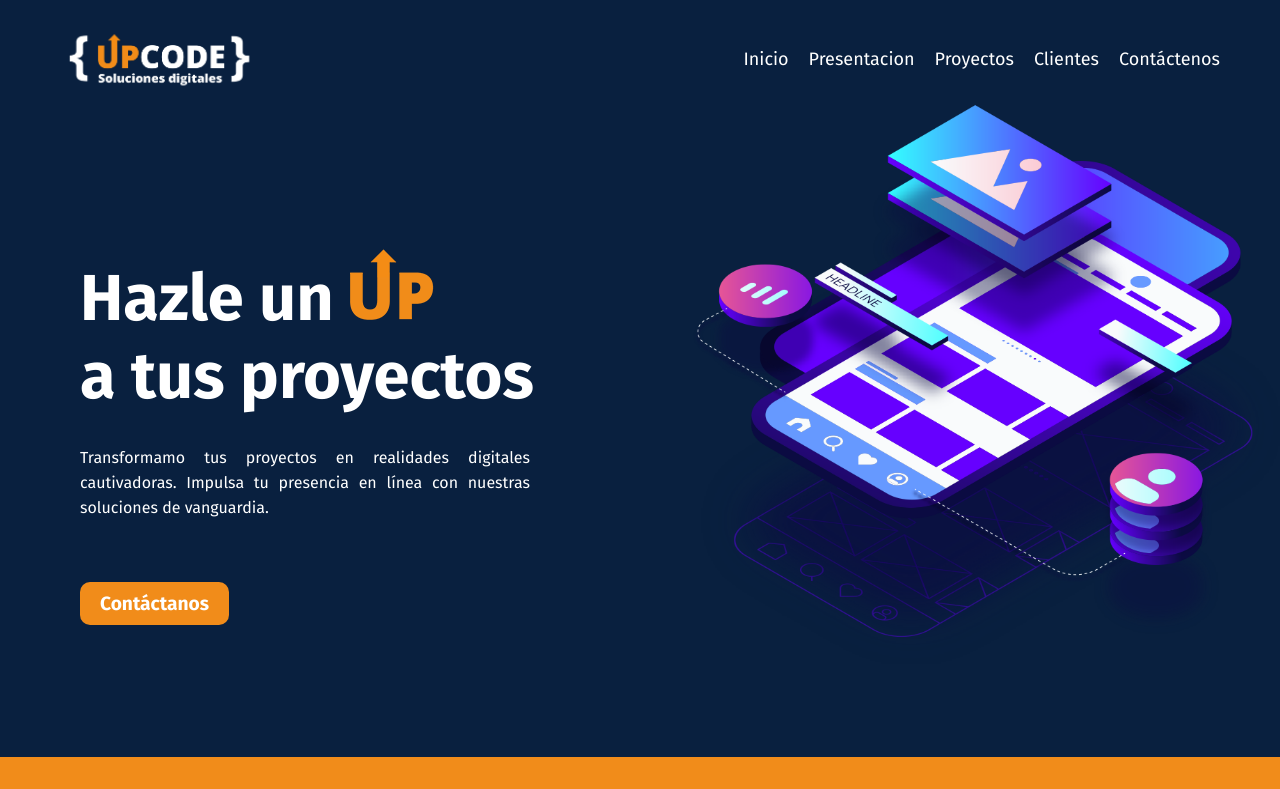
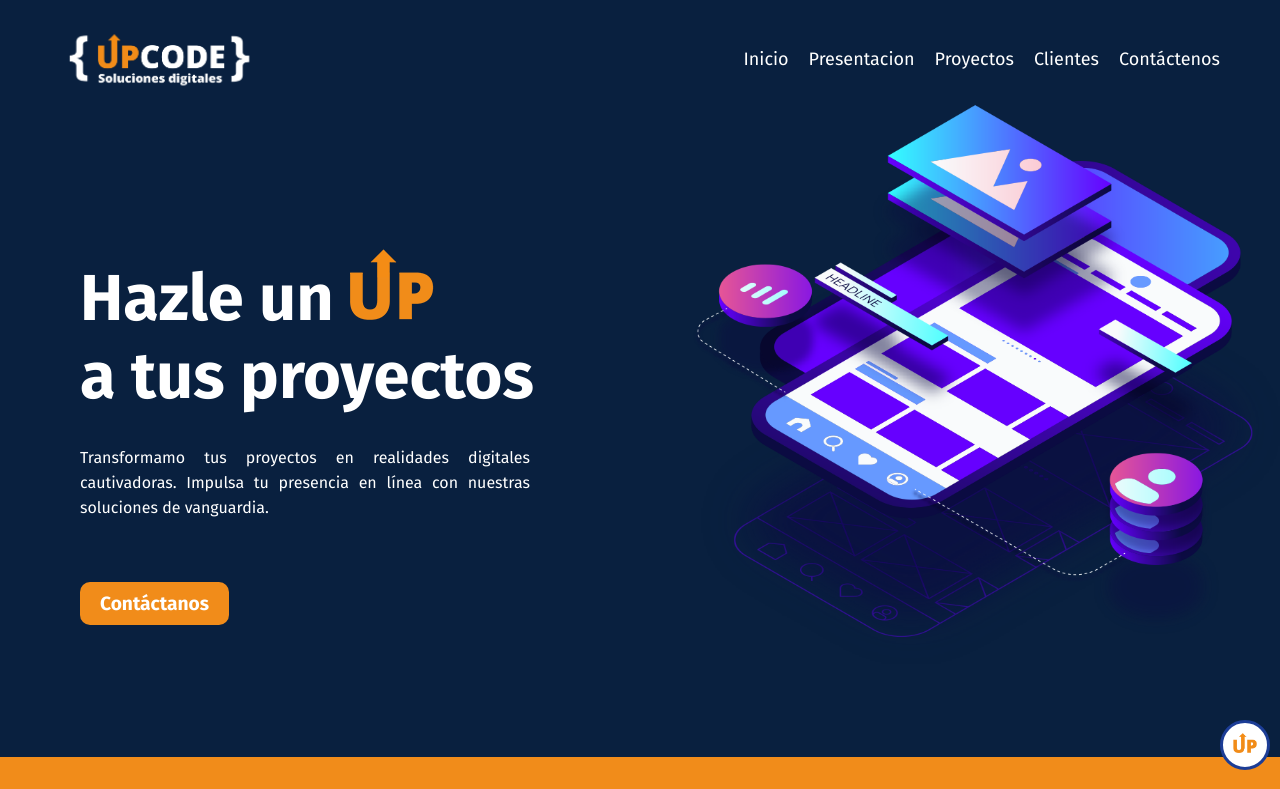
Before and after one commit to xngar/sitio-web-upcode-2024, a React (Create React App) app: page / in a window 1280 px wide. Shown: the top 789 px of the page. Built offline with nearby package versions, Linux system fonts and the light colour scheme.

Commit message:
agregado boton subir

```diff
--- a/src/App.css
+++ b/src/App.css
@@ -36,3 +36,20 @@
     transform: rotate(360deg);
   }
 }
+
+.up{
+  position: fixed;
+  right: 10px;
+  bottom: 30px;
+  background-color: white;
+  padding: 10px;
+  border-radius: 50%;
+  width: 50px;
+  height: 50px;
+  border:3px solid var(--colorTexto);
+  cursor: pointer;
+}
+
+.up-ima{
+  width: 100%;
+}
--- a/src/App.js
+++ b/src/App.js
@@ -8,11 +8,16 @@ import Proyectos from './Components/Proyectos/Proyectos';
 import Slider from './Components/Slider/Slider';
 import Somos from './Components/Somos/Somos';
 import Trabajar from './Components/Trabajar/Trabajar';
+import UP from "./image/up.png";
 
 
 function App() {
   return (
     <div className="App">
+      <div className='up'>
+        <img className='up-ima' src={UP} />
+      </div>
+
       <Navbar />
       <Slider />
       <Somos />
```
